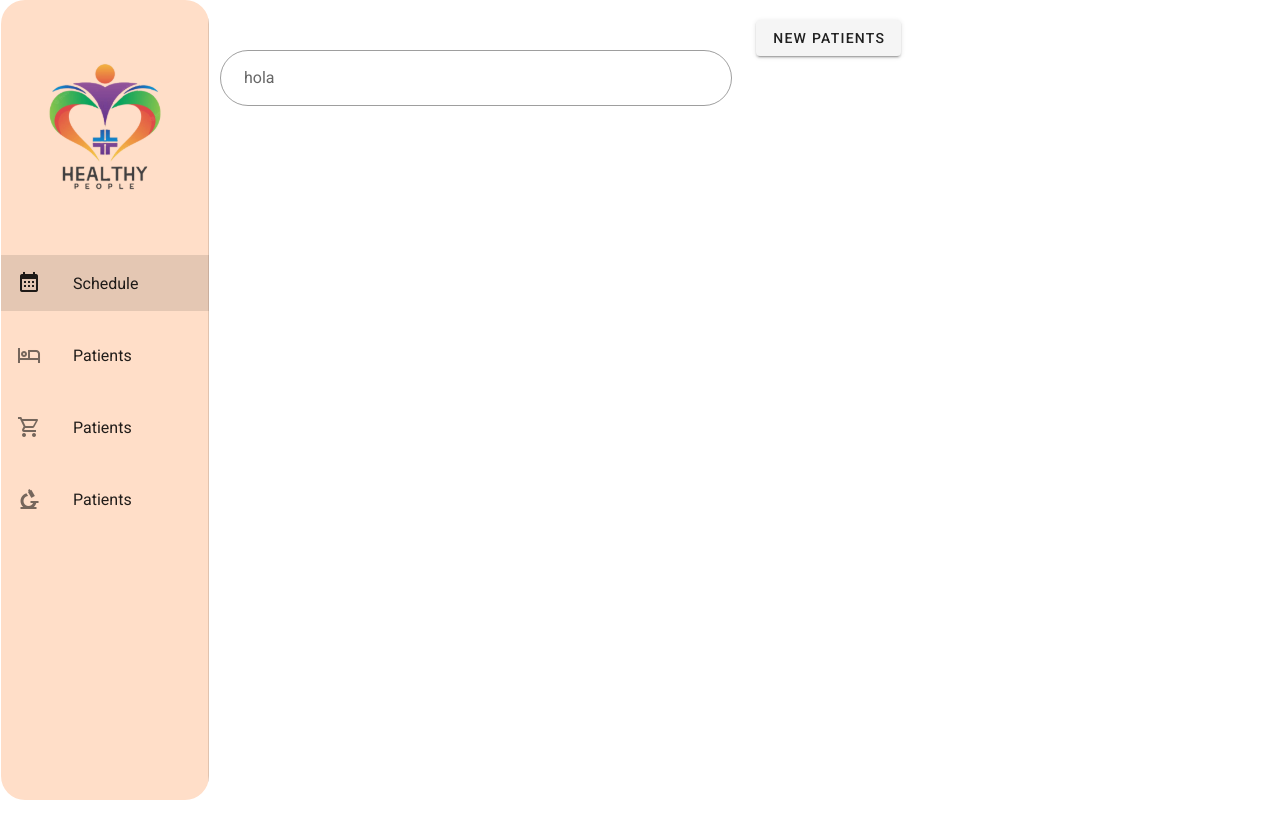
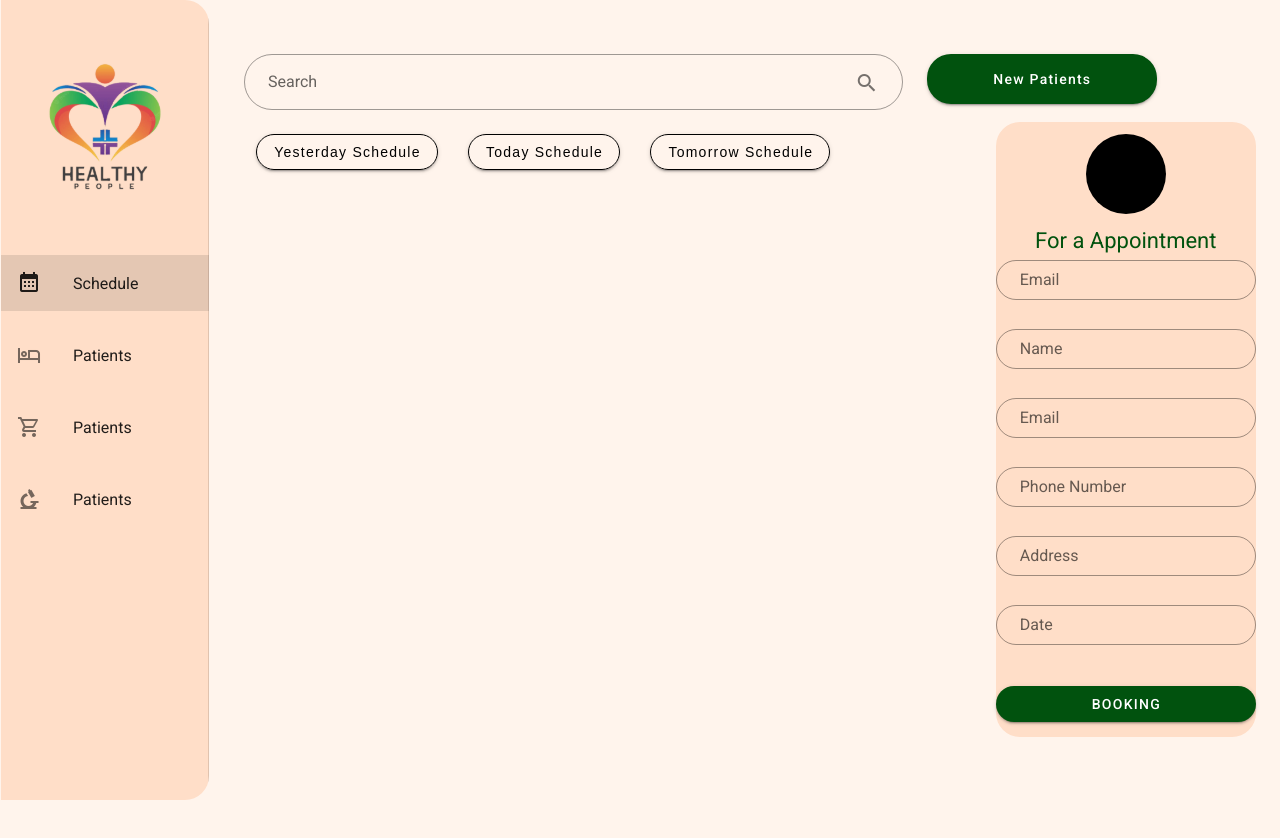
Before and after one commit to ElianGalindo/front-clinic, a Nuxt app: page /dashboard/Schedule in a window 1280 px wide. Shown: the top 838 px of the page. Before the commit the page ends 800 px from the top, so only its background shows below. Built offline with nearby package versions, Linux system fonts and the light colour scheme.

Commit message:
Comenze estructura

```diff
--- a/layouts/dashboard.vue
+++ b/layouts/dashboard.vue
@@ -1,12 +1,12 @@
 <template>
-  <v-app id="inspire">
+  <v-app id="inspire" style="background-color:#FFF4EC;">
     <v-navigation-drawer
       app
       permanent
       color="#FFDEC8"
       width="208px"
       height="834px"
-      style="border-radius:24px; left:1px;"
+      style="border-radius:0 24px 24px 0; left:1px;"
     >
 
       <v-row style="margin-top:10px;">
@@ -74,4 +74,9 @@ export default {
     background-color: #874C96; /* Cambia el color de fondo cuando se selecciona */
     color:white;
  }
+ html, body{
+    background-color: #FFF4EC;
+    margin: 0;
+    padding: 0;
+  }
 </style>
--- a/pages/dashboard/Schedule/index.vue
+++ b/pages/dashboard/Schedule/index.vue
@@ -1,23 +1,149 @@
 <template>
-  <v-row>
-    <v-row>
-      <v-col cols="6">
+  <v-app style="background-color:#FFF4EC; width:100%; margin-top: -20px;">
+    <v-col>
+      <v-row style="height:110px;">
+        <v-col cols="8">
           <v-text-field
           width="100px"
           height="50px"
           style="margin-top:30px;"
-        label="hola"
+          label="Search"
           rounded
           outlined
+          append-icon="mdi-magnify"
           />
         </v-col>
         <v-col>
-        <v-btn solid>
-          <span>New Patients</span>
+          <v-btn
+            solid
+            width="230px"
+            height="50px"
+            color="#01520E"
+            style="border-radius: 24px; margin-top: 30px;"
+          >
+            <span style="color: white; text-transform:none;">New Patients</span>
           </v-btn>
         </v-col>
       </v-row>
+      <v-row style="margin-left:-30px;">
+        <v-col cols="9">
+          <v-btn class="btnCitas">
+            <span class="nomBtn">Yesterday Schedule</span>
+          </v-btn>
+          <v-btn class="btnCitas">
+            <span class="nomBtn">Today Schedule</span>
+          </v-btn>
+          <v-btn class="btnCitas">
+            <span class="nomBtn">Tomorrow Schedule</span>
+          </v-btn>
+        </v-col>
+        <v-col
+          cols="3"
+          style="background-color: #FFDEC8; border-radius: 24px;"
+          align="center"
+          justify="center"
+        >
+          <v-avatar
+            color="black"
+            size="80"
+          />
+          <v-row
+            justify="center"
+            align="center"
+            style="font-size: 22px; margin-top: 10px; color: #01520E;"
+          >
+            For a Appointment
           </v-row>
+          <v-row
+            align="center"
+            justify="center"
+            style="width: 260px; margin-top: 15px;"
+          >
+            <v-text-field
+              outlined
+              rounded
+              dense
+              label="Email"
+            />
+          </v-row>
+          <v-row
+            align="center"
+            justify="center"
+            style="width: 260px; margin-top: 15px;"
+          >
+            <v-text-field
+              outlined
+              rounded
+              dense
+              label="Name"
+            />
+          </v-row>
+          <v-row
+            align="center"
+            justify="center"
+            style="width: 260px; margin-top: 15px;"
+          >
+            <v-text-field
+              outlined
+              rounded
+              dense
+              label="Email"
+            />
+          </v-row>
+          <v-row
+            align="center"
+            justify="center"
+            style="width: 260px; margin-top: 15px;"
+          >
+            <v-text-field
+              outlined
+              rounded
+              dense
+              label="Phone Number"
+            />
+          </v-row>
+          <v-row
+            align="center"
+            justify="center"
+            style="width: 260px; margin-top: 15px;"
+          >
+            <v-text-field
+              outlined
+              rounded
+              dense
+              label="Address"
+            />
+          </v-row>
+          <v-row
+            align="center"
+            justify="center"
+            style="width: 260px; margin-top: 15px;"
+          >
+            <v-text-field
+              outlined
+              rounded
+              dense
+              label="Date"
+            />
+          </v-row>
+          <v-row
+            align="center"
+            justify="center"
+          >
+            <v-btn
+              style="
+              color: white;
+              background-color:#01520E;
+              border-radius:24px;
+              width: 260px;
+              margin: 15px;">
+              <span>Booking</span>
+            </v-btn>
+          </v-row>
+        </v-col>
+      </v-row>
+    </v-col>
+  </v-app>
 </template>
 <script>
 export default {
@@ -25,3 +151,19 @@ export default {
   auth: true
 }
 </script>
+<style scoped>
+  .btnCitas{
+    background-color: transparent!important;
+    color: black;
+    width: auto;
+    height: 35px;
+    border-radius: 24px;
+    background-color: none;
+    margin-left: 30px;
+    border: 1px solid black;
+  }
+  .nomBtn{
+    font-family:Arial, Helvetica, sans-serif;
+    text-transform: none;
+  }
+</style>
--- a/plugins/ui-components.js
+++ b/plugins/ui-components.js
@@ -1,4 +1,5 @@
 import Vue from 'vue'
 import UserLogin from '@/components/ui/UserLogin.vue'
-
+import PacientShow from '@/components/pacients/PacientShow.vue'
 Vue.component('UserLogin', UserLogin)
+Vue.component('PacientShow', PacientShow)
```
Also changed, not shown: components/pacients/PacientShow.vue (added). Lines whose indentation alone changed are shown as unchanged.
